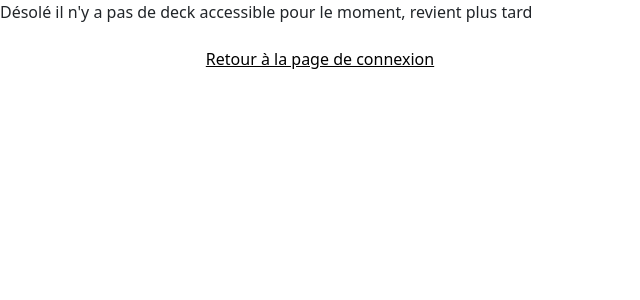
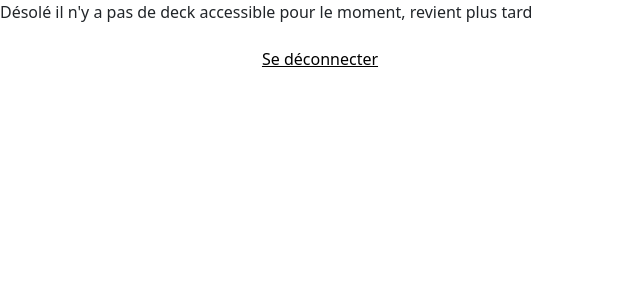
Before and after one commit to MaloCaparros/EasyCrea, a PHP site: template src/View/accueil.html.twig in a window 1280 px wide. Shown: the top 300 px of the page, without its empty margins (0-640 px from the left). Run offline with PHP 8.4, Linux system fonts and the light colour scheme; the template is opened without the code that fills it: most values are stand-ins (such as "Sample title", 1, 10 or a date in 2020); some libraries are stand-ins or nearby versions.

Commit message:
déconnection

```diff
--- a/src/View/Auth/connection.html.twig
+++ b/src/View/Auth/connection.html.twig
@@ -38,6 +38,8 @@
 
 
       <button type="submit" class="btn btn-primary">Se connecter</button>
+      <a href="{{ url('/') }}" class="btn btn-primary ">annuler</a>
+      <a
     </form>
   </div>
 {% endblock %}
--- a/src/View/Auth/connectionadmin.html.twig
+++ b/src/View/Auth/connectionadmin.html.twig
@@ -38,6 +38,7 @@
 
 
       <button type="submit" class="btn btn-primary">Se connecter</button>
+      <a href="{{ url('/') }}" class="btn btn-primary ">annuler</a>
     </form>
   </div>
 {% endblock %}
--- a/src/View/accueil.html.twig
+++ b/src/View/accueil.html.twig
@@ -147,18 +147,18 @@
         </div>
 
         <button type="submit" class="btn btn-primary">Sauvegarder</button>
-        <a href="{{ url('/') }}" class="btn btn-link text-black">annuler</a>
+        <a href="{{ url('/') }}" class="btn btn-link text-black">Se déconnecter</a>
       </form>
 
       {% else %}
       <div class="retour">
         <p class="text_info">Vous avez déjà créé une carte</p>
-        <a href="{{ url('/') }}" class="bouton">Retour à la page de connexion</a>
+        <a href="{{ url('/') }}" class="bouton">Se déconnecter</a>
       </div>
   {% endif %}
   {% else %}
   <p class="">Désolé il n'y a pas de deck accessible pour le moment, revient plus tard</p>
-  <a href="{{ url('/') }}" class="btn btn-link text-black">Retour à la page de connexion</a>
+  <a href="{{ url('/') }}" class="btn btn-link text-black">Se déconnecter</a>
 {% endif %}
 
 
```
